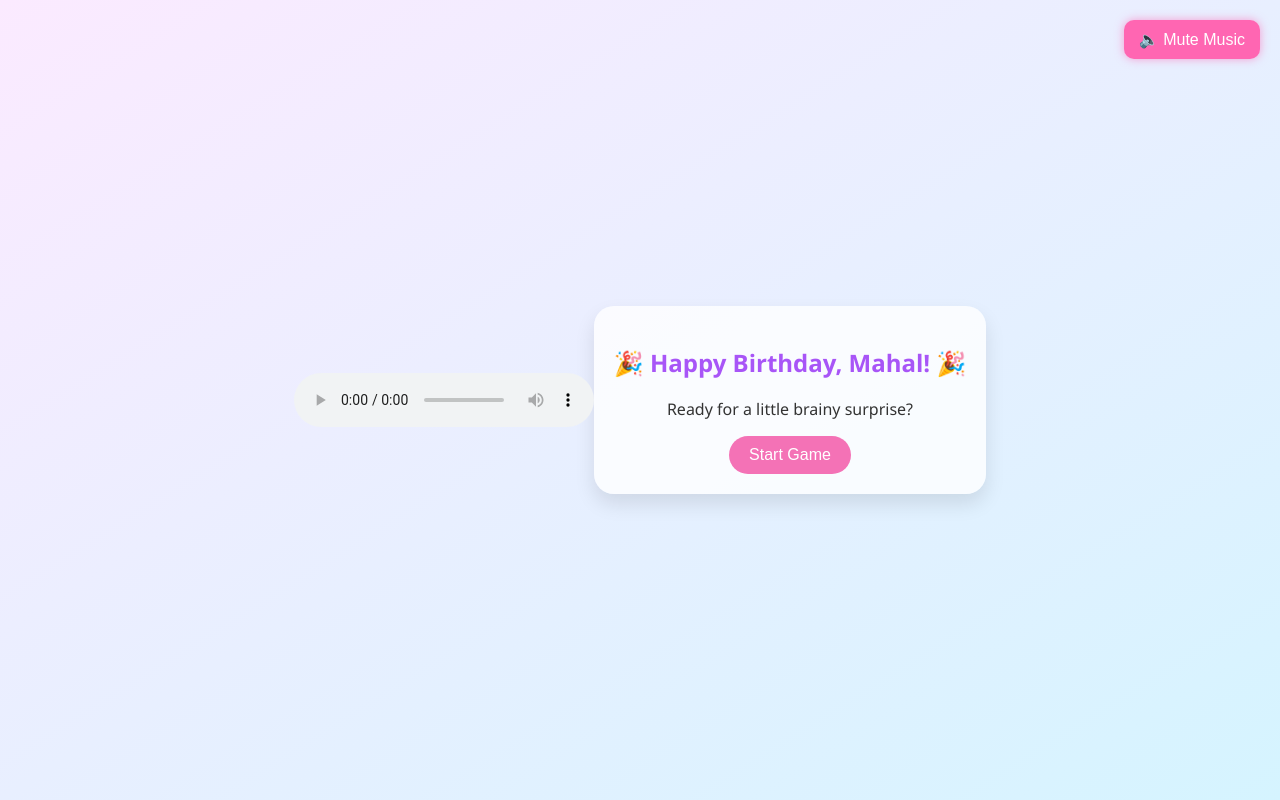
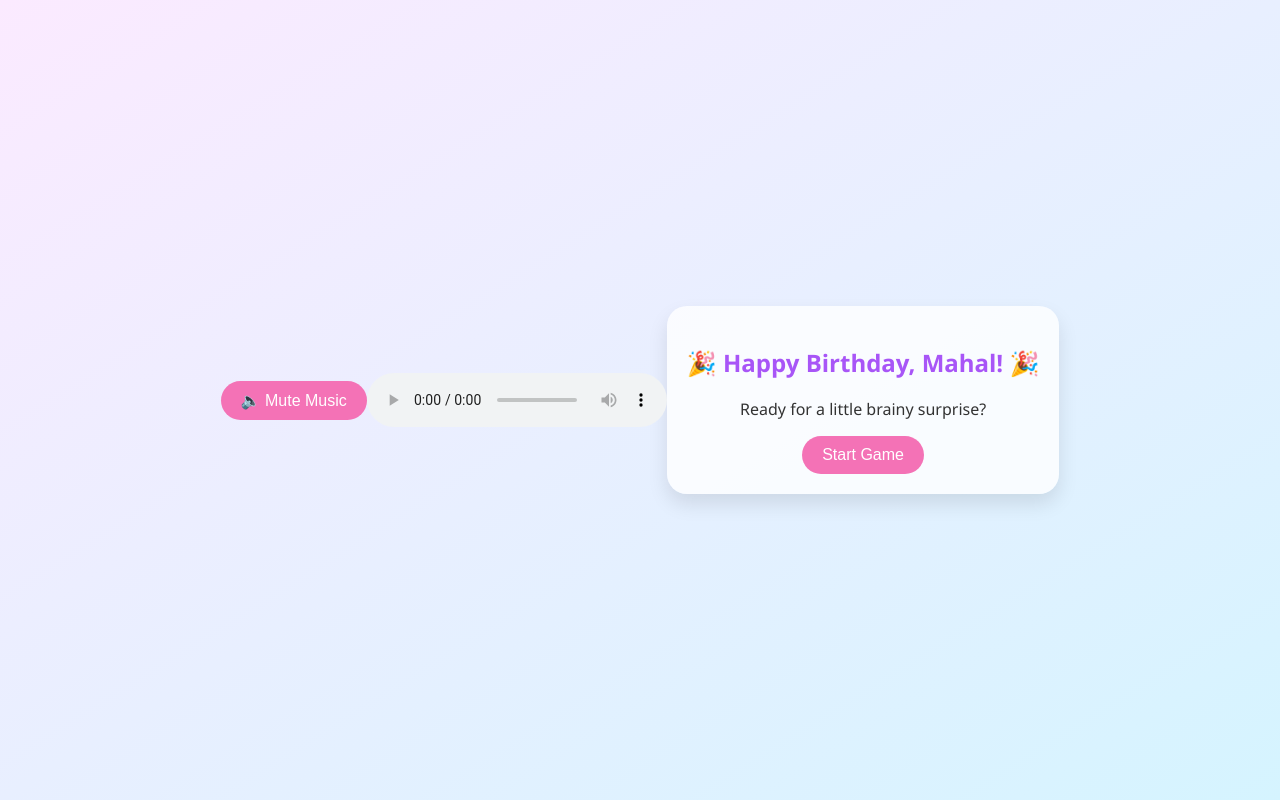
Before and after one commit to kurayuu/foru, a plain HTML site: page index.html in a window 1280 px wide. Drawn offline with Linux system fonts and the light colour scheme.

Commit message:
style.css

```diff
--- a/style.css
+++ b/style.css
@@ -8,26 +8,6 @@ body {
   align-items: center;
   min-height: 100vh;
   overflow: hidden;
-}
-
-.music-button {
-  position: fixed;
-  top: 20px;
-  right: 20px;
-  background-color: #ff66b2;
-  color: white;
-  border: none;
-  padding: 10px 15px;
-  font-size: 16px;
-  border-radius: 10px;
-  cursor: pointer;
-  z-index: 1000;
-  box-shadow: 0 0 10px rgba(255, 102, 178, 0.6);
-  transition: background-color 0.3s ease;
-}
-
-.music-button:hover {
-  background-color: #e0559c;
 }
 
 
```
